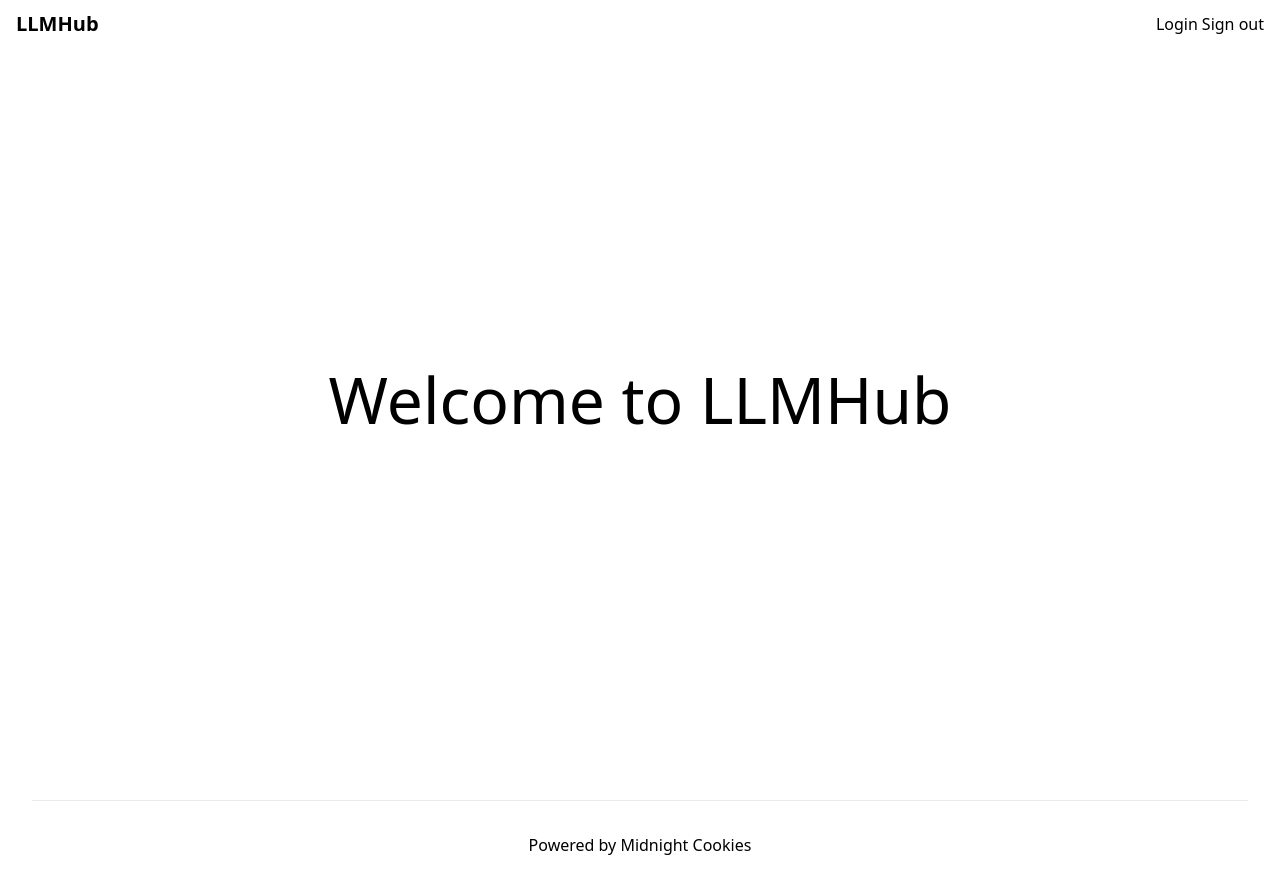
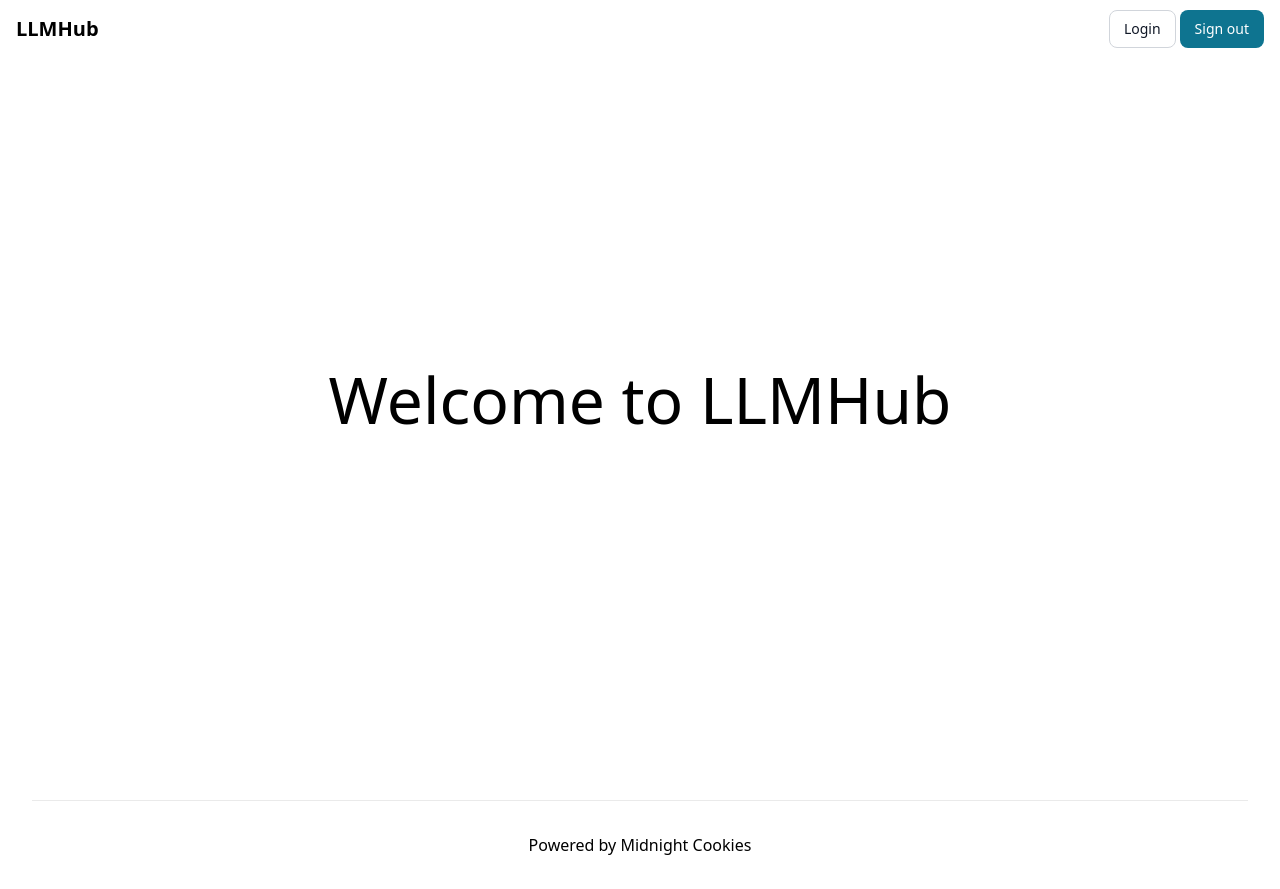
Before and after one commit to metavoiceio/llmhub, a Next.js app in the folder client/hub/: page / in a window 1280 px wide. Built offline with nearby package versions, Linux system fonts and the light colour scheme; no server answers.

Commit message:
feat: signIn/signOut callbackUrl

```diff
--- a/client/hub/components/unAuthNavBar.js
+++ b/client/hub/components/unAuthNavBar.js
@@ -1,4 +1,3 @@
-import Link from "next/link"
 import { Navbar, Button } from "flowbite-react"
 import { signIn, signOut } from "next-auth/react";
 
@@ -15,24 +14,25 @@ export default function UnAuthNavBar() {
         </span>
       </Navbar.Brand>
       <div className="flex md:order-2 space-x-1">
-        <Link
-          href='/api/auth/signin'
+        <Button
+          size="sm"
+          color="light"
           onClick={e => {
             e.preventDefault();
-            signIn();
+            signIn('auth0', { callbackUrl: process.env.NEXT_PUBLIC_POST_SIGNIN_URL })
           }}
         >
           Login
-        </Link>
-        <Link
-          href='/api/auth/signout'
+        </Button>
+        <Button
+          size="sm"
           onClick={e => {
             e.preventDefault();
-            signOut();
+            signOut({ callbackUrl: process.env.NEXT_PUBLIC_POST_SIGNOUT_URL })
           }}
         >
           Sign out
-        </Link>
+        </Button>
       </div>
     </Navbar>
   )
```
